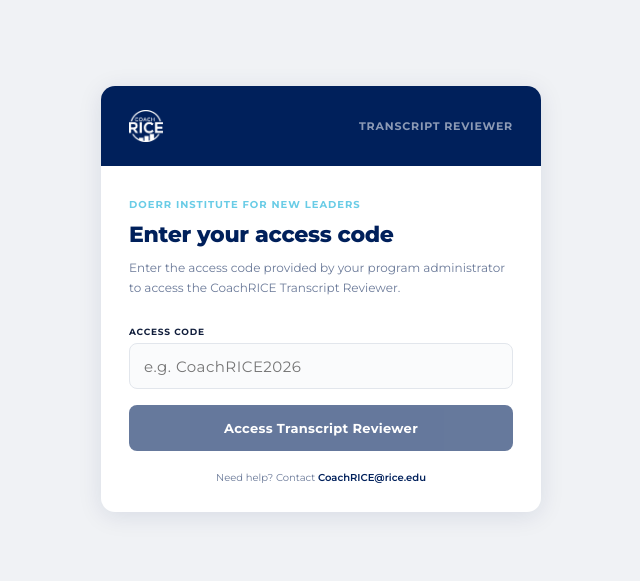
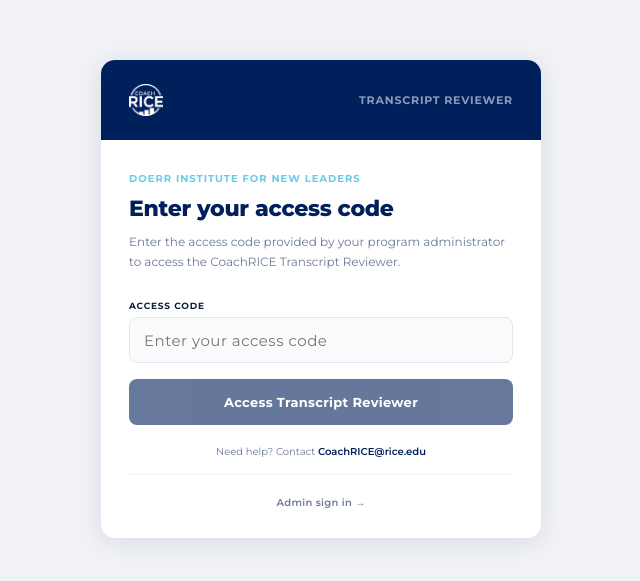
Before and after one commit to garygarrett/coachrice-toolkit, a React (Vite) app: page /access in a window 1280 px wide. Shown: the part 101-682 px from the top of the page, without its empty margins (319-959 px from the left). Built offline with nearby package versions, Linux system fonts and the light colour scheme; no server answers; the database is empty.

Commit message:
Add admin sign in link to access code page; remove code hint from placeholder
Co-Authored-By: Claude Sonnet 4.6 <noreply@anthropic.com>

```diff
--- a/src/pages/AccessCodeEntry.jsx
+++ b/src/pages/AccessCodeEntry.jsx
@@ -56,7 +56,7 @@ export default function AccessCodeEntry() {
               type="text"
               value={code}
               onChange={e => setCode(e.target.value)}
-              placeholder="e.g. CoachRICE2026"
+              placeholder="Enter your access code"
               required
               autoFocus
               autoCapitalize="none"
@@ -86,6 +86,12 @@ export default function AccessCodeEntry() {
             Need help? Contact{' '}
             <a href="mailto:CoachRICE@rice.edu" style={s.link}>CoachRICE@rice.edu</a>
           </p>
+
+          <div style={s.adminRow}>
+            <button onClick={() => navigate('/login')} style={s.adminLink}>
+              Admin sign in →
+            </button>
+          </div>
         </div>
       </div>
     </div>
@@ -220,4 +226,21 @@ const s = {
     fontWeight: '600',
     textDecoration: 'none',
   },
+  adminRow: {
+    textAlign: 'center',
+    marginTop: '16px',
+    paddingTop: '16px',
+    borderTop: '1px solid #f0f2f5',
+  },
+  adminLink: {
+    background: 'none',
+    border: 'none',
+    color: '#6b7a99',
+    fontSize: '10px',
+    fontWeight: '600',
+    fontFamily: "'Montserrat', sans-serif",
+    cursor: 'pointer',
+    padding: 0,
+    letterSpacing: '0.3px',
+  },
 }
```
